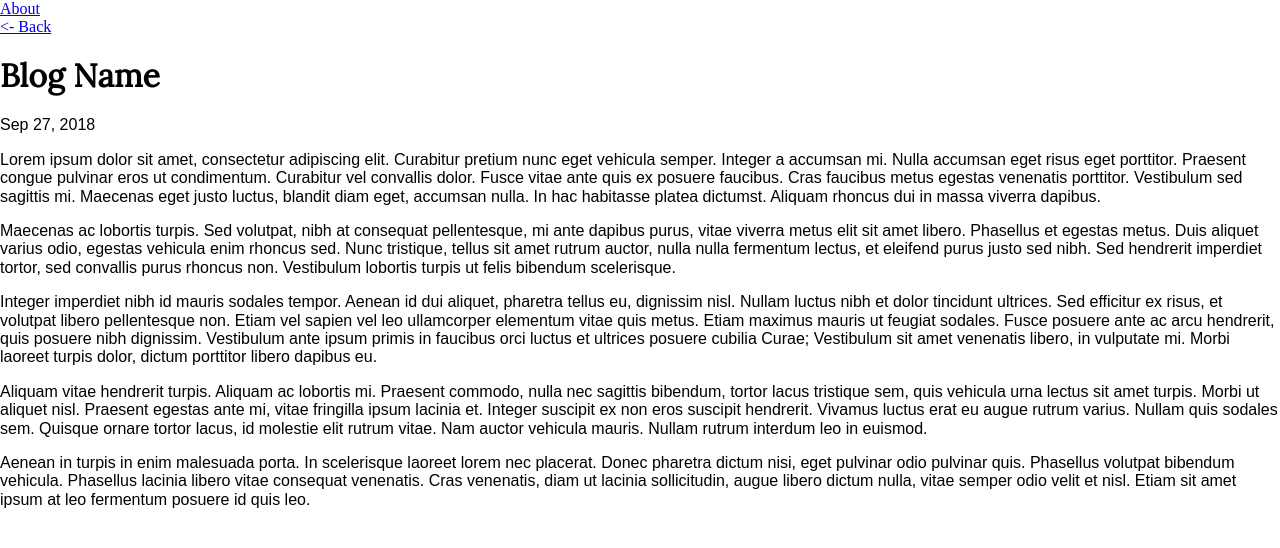
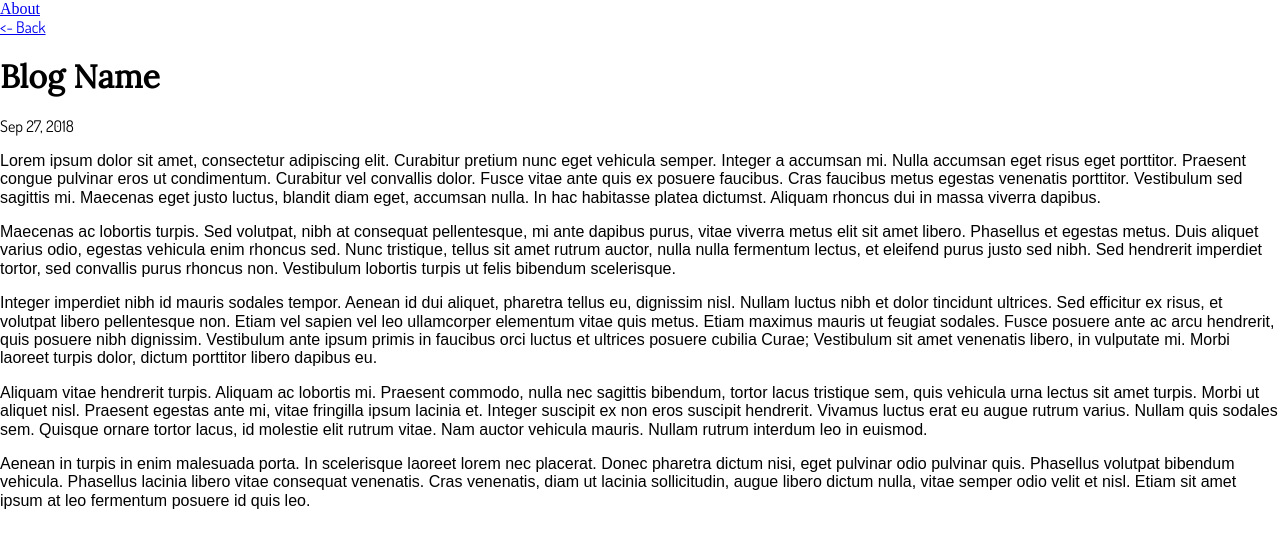
Before and after one commit to jjhp516/Sass-Assignment-Group-1, a website: page blog.html in a window 1280 px wide. Drawn offline with nearby package versions, Linux system fonts and the light colour scheme; a web font is replaced by a local one.

Commit message:
added style

```diff
--- a/SASS/CONTENT/blogpage.scss
+++ b/SASS/CONTENT/blogpage.scss
@@ -1,5 +1,5 @@
-.blog-post {
+.blog-name {
     a {
-        font-family: $body-font;
+        font-family: $caption-font;
     }
 }
--- a/SASS/CONTENT/general.scss
+++ b/SASS/CONTENT/general.scss
@@ -5,3 +5,7 @@ h1 {
 p {
     font-family: $body-font;
 }
+
+.date {
+    font-family: $caption-font;
+}
--- a/blog.html
+++ b/blog.html
@@ -23,7 +23,7 @@
         <div class="blog-name">
             <a href="./blog-list.html"><- Back</a>
             <h1>Blog Name</h1>
-            <p>Sep 27, 2018</p>
+            <p class="date">Sep 27, 2018</p>
         </div>
     </section>
 
```
Also changed, not shown: CSS/app.css.
